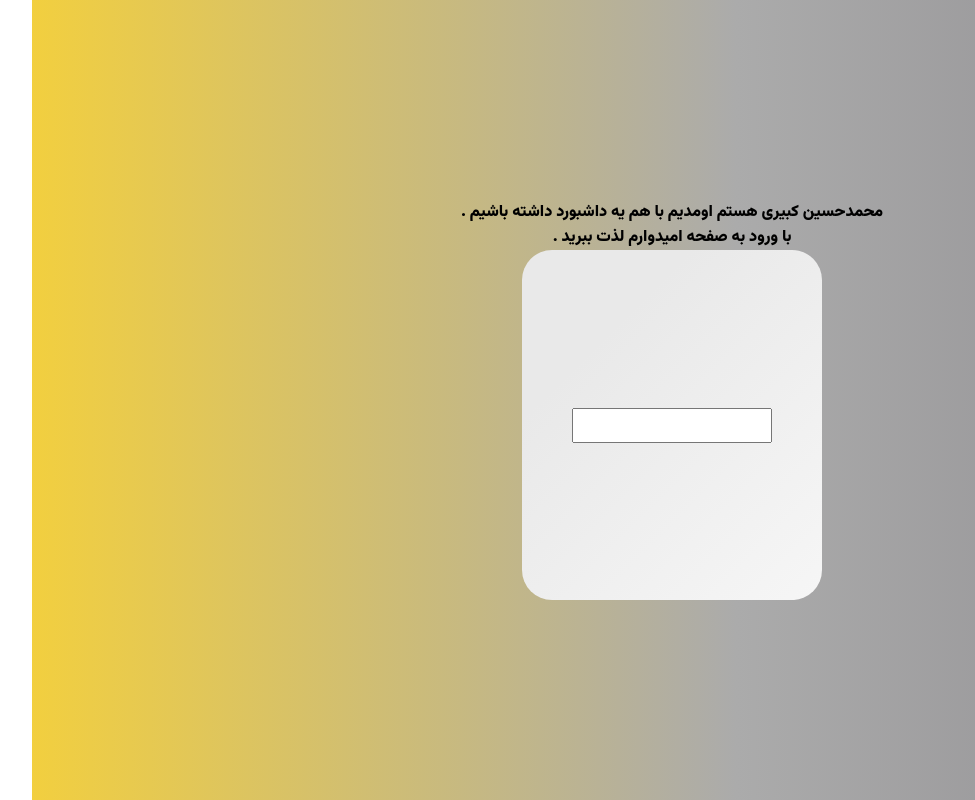
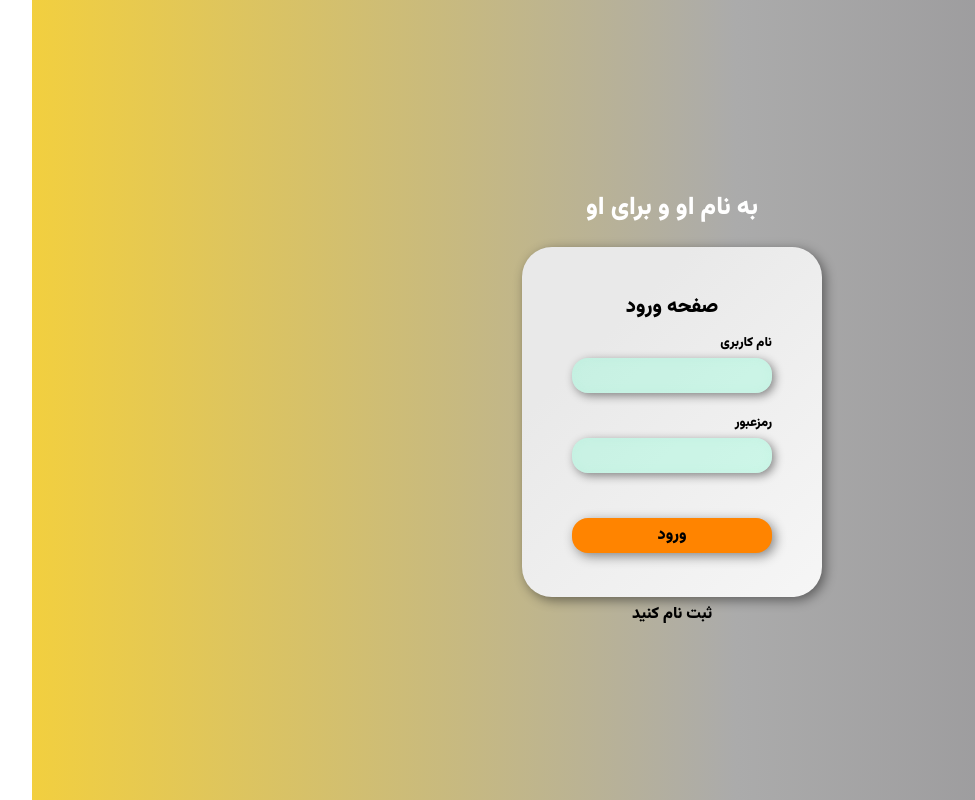
Before and after one commit to mhkt74/dashbord-login, a React (Create React App) app: page / in a window 1280 px wide. Shown: the whole page, without its empty margins (117-1092 px from the left). Built offline with nearby package versions, Linux system fonts and the light colour scheme; a small style sheet from the web is missing.

Commit message:
finish login page

```diff
--- a/src/Css/App.css
+++ b/src/Css/App.css
@@ -19,5 +19,59 @@ body {
 input {
   width: 200px;
   height: 35px;
+  border-radius: 16px;
+  border: none;
+  background-color: rgba(127, 255, 212, 0.322);
+  padding: 8px;
+  box-shadow: 0.2em 0.2em 0.7em rgba(0, 0, 0, 0.452), inset 0 0 0.7em rgba(163, 241, 215, 0.178);
+}
+input:focus{
+  outline: none;
+  background-color: rgba(251, 255, 254, 0.322);
+}
 
+label{
+  font-size: small;
+  margin-bottom: 5px;
 }
+
+button{
+  cursor:pointer;
+  display: flex;
+  align-items: center;
+  justify-content: center;
+  height: 35px;
+  padding: 8px;
+  background-color: #FF8400;
+  width: 200px;
+  border: none;
+  font-size: 16px;
+  border-radius: 16px;
+  box-shadow: 0.2em 0.2em 0.7em rgba(0, 0, 0, 0.452);
+}
+button:hover{
+  background-color: #FFC300;
+  color: white;
+}
+a {
+ text-decoration: none;
+ color:black
+}
+a:hover{
+  text-decoration: underline;
+  color: #494949;
+  cursor: pointer;
+}
+
+.font-size-25{
+  font-size: 25px !important;
+}
+.font-size-20{
+  font-size: 20px !important;
+}
+.font-size-18{
+  font-size: 18px !important;
+}
+.font-size-14{
+  font-size: 14px !important;
+}
--- a/src/Css/Login.css
+++ b/src/Css/Login.css
@@ -1,18 +1,38 @@
-.Login{
+.Login {
     display: flex;
     flex-direction: column;
     justify-content: center;
     align-items: center;
     height: 100vh;
 }
-.box-login{
+
+.name-god {
+    margin: 15px;
+    font-weight: 400;
+    color: white;
+    cursor: context-menu;
+}
+
+.box-login {
+    margin: 5px;
     width: 300px;
     height: 350px;
     display: flex;
     align-items: center;
     justify-content: center;
+    flex-direction: column;
     background-color: #f6f6f6;
     background-image: linear-gradient(315deg, #f6f6f6 0%, #e9e9e9 74%);
     border-radius: 30px;
-    box-shadow: ;
+    box-shadow: 0.2em 0.2em 0.7em rgba(0, 0, 0, 0.452)
 }
+
+.input-box {
+    display: flex;
+    flex-direction: column;
+    padding: 10px;
+}
+
+.button-login {
+    margin-top: 35px;
+}
--- a/src/Pages/Login.jsx
+++ b/src/Pages/Login.jsx
@@ -1,14 +1,26 @@
 import React from "react";
 import "../Css/Login.css";
+import { Link } from "react-router-dom";
 
 function Login() {
   return (
     <div className="Login">
-      <span>محمدحسین کبیری هستم اومدیم با هم یه داشبورد داشته باشیم . </span>
-      <span> با ورود به صفحه امیدوارم لذت ببرید .</span>
+      <span className="name-god font-size-25">به نام او و برای او</span>
       <div className="box-login">
-        <input></input>
+        <p className="font-size-20">صفحه ورود</p>
+        <div className="input-box">
+          <label htmlFor="userName">نام کاربری</label>
+          <input type="text" id="userName"></input>
+        </div>
+        <div className="input-box">
+          <label htmlFor="password">رمزعبور</label>
+          <input type="password" id="password"></input>
+        </div>
+        <button className="button-login">ورود</button>
       </div>
+      <Link className="form_prev_button_item" to="/register">
+        ثبت نام کنید
+      </Link>
     </div>
   );
 }
```
